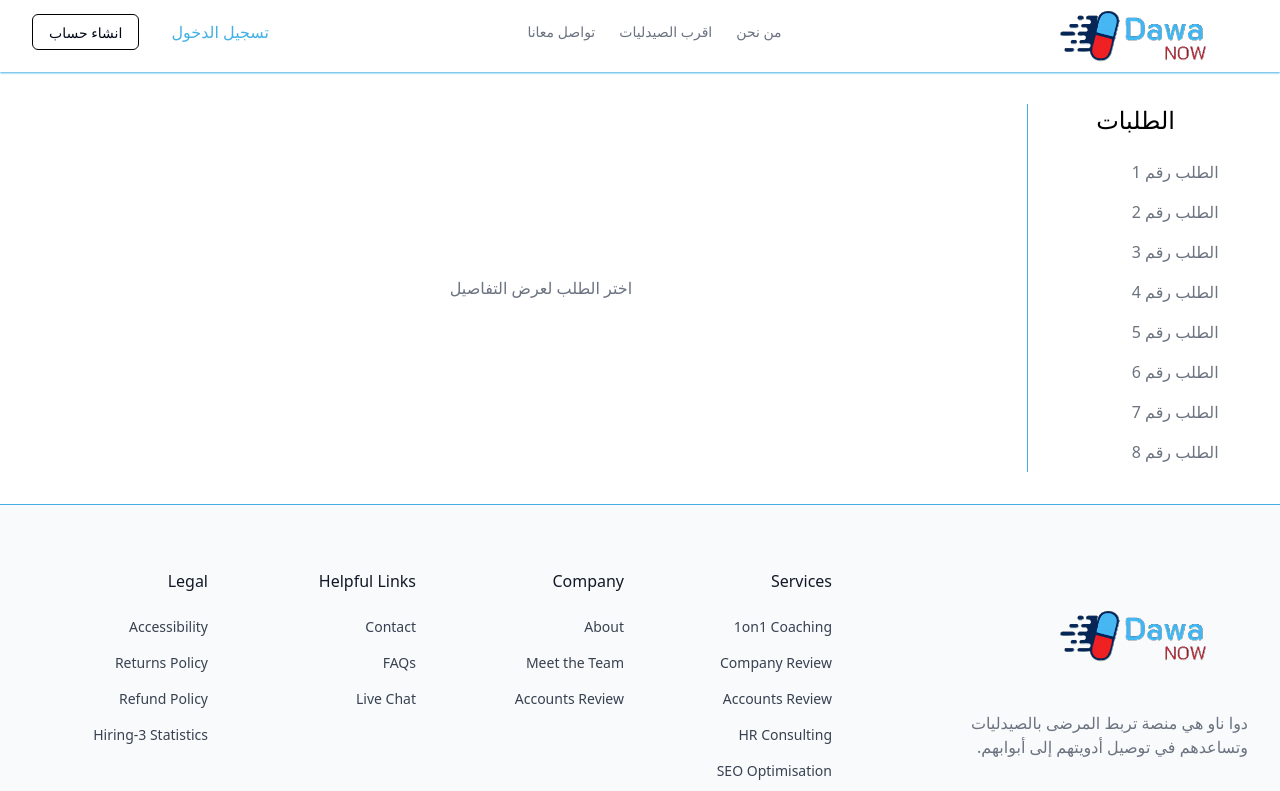
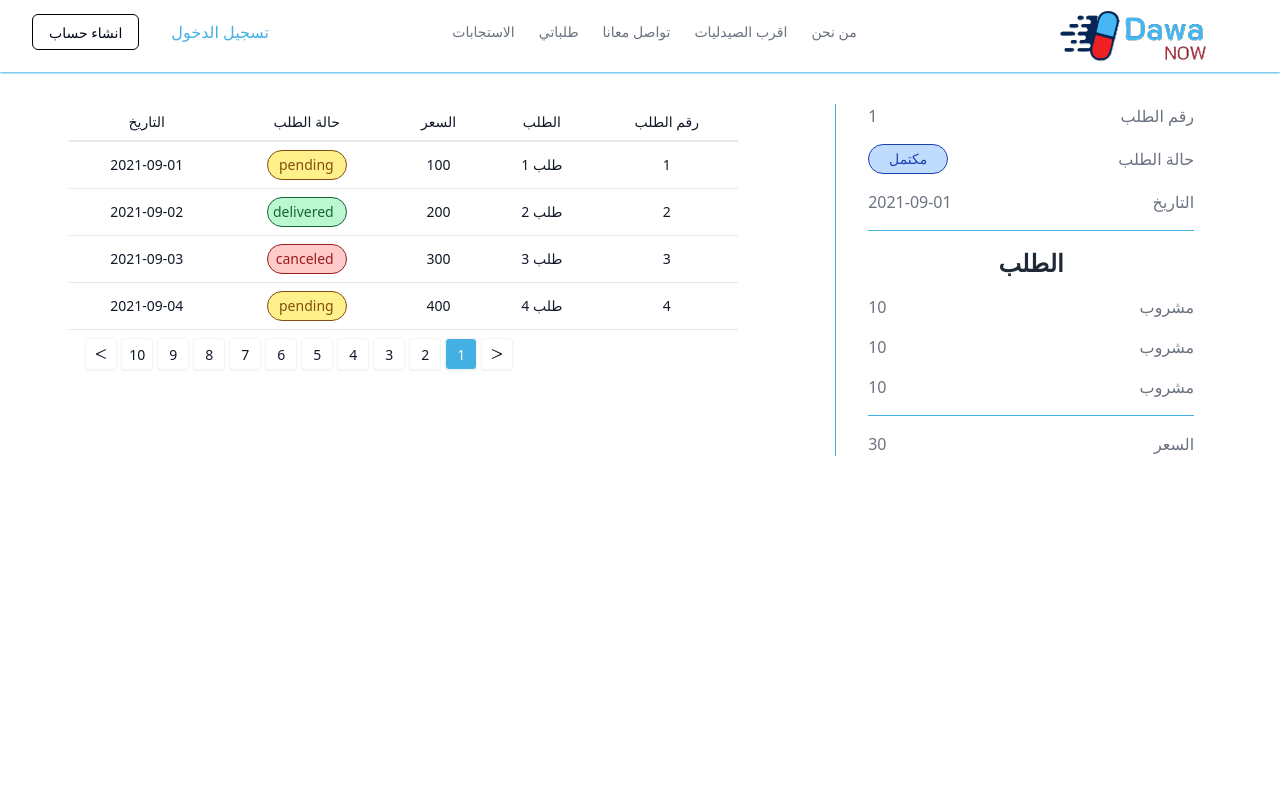
Before and after one commit to Mhmd0Mhmod/dawa-now-webapp, a React (Vite) app: page /orders in a window 1280 px wide. Shown: the top 791 px of the page. Built offline with nearby package versions, Linux system fonts and the light colour scheme.

Commit message:
upload orders page and create status info and table

```diff
--- a/package.json
+++ b/package.json
@@ -5,8 +5,8 @@
   "type": "module",
   "scripts": {
     "dev": "vite",
-    "build": "tsc -b && vite build",
-    "lint": "eslint .",
+    "build": "npm run lint && tsc -b && vite build",
+    "lint": "eslint . --ext .js,.jsx,.ts,.tsx",
     "preview": "vite preview"
   },
   "dependencies": {
--- a/src/Layout.tsx
+++ b/src/Layout.tsx
@@ -5,7 +5,7 @@ function Layout() {
   return (
     <div className="flex min-h-screen flex-col gap-8">
       <Header />
-      <main className="mx-auto w-full flex-1 md:w-11/12">
+      <main className="mx-auto w-full flex-1 md:w-11/12 min-h-lvh">
         <Outlet />
       </main>
       <Footer />
--- a/src/components/NavLinks.tsx
+++ b/src/components/NavLinks.tsx
@@ -4,6 +4,8 @@ const links = [
   { title: "من نحن", url: "about" },
   { title: "اقرب الصيدليات", url: "nearestP" },
   { title: "تواصل معانا", url: "contact" },
+  { title: "طلباتي", url: "orders" },
+  {title: "الاستجابات", url: "responses"},
 ];
 
 function NavLinks() {
--- /dev/null
+++ b/src/components/OrderReceipt.tsx
@@ -0,0 +1,61 @@
+import { Separator } from "@/components/ui/separator.tsx";
+import StatusInfo from "@/components/StatusInfo.tsx";
+
+function OrderReceipt({
+  orderReceipt,
+}: {
+  orderReceipt?: {
+    id: number;
+    order: {
+      id: number;
+      name: string;
+      price: number;
+    }[];
+    price: number;
+    status: string;
+    date: string;
+  };
+}) {
+  return orderReceipt ? (
+    <div className={"flex w-full flex-col items-center justify-center space-y-4 text-gray-500"}>
+      <div className={"flex w-10/12 items-center justify-between"}>
+        <h3>رقم الطلب</h3>
+        <p>{orderReceipt.id}</p>
+      </div>
+      <div className={"flex w-10/12 items-center justify-between"}>
+        <h3>حالة الطلب</h3>
+        <StatusInfo status={orderReceipt.status} />
+      </div>
+
+      <div className={"flex w-10/12 items-center justify-between"}>
+        <h3>التاريخ</h3>
+        <p>{orderReceipt.date}</p>
+      </div>
+
+      <Separator orientation={"horizontal"} className={"w-10/12 bg-blue-450"} />
+
+      <div className={"flex max-h-96 w-full flex-col items-center justify-center space-y-4 overflow-y-auto"}>
+        <h3 className={"text-2xl font-bold text-gray-800"}>الطلب</h3>
+        <div className={"flex w-full flex-col items-center justify-center space-y-4"}>
+          {orderReceipt.order.map((item) => (
+            <div key={item.id} className={"flex w-10/12 items-center justify-between"}>
+              <h3>{item.name}</h3>
+              <p>{item.price}</p>
+            </div>
+          ))}
+        </div>
+      </div>
+      <Separator orientation={"horizontal"} className={"w-10/12 bg-blue-450"} />
+      <div className={"flex w-10/12 items-center justify-between"}>
+        <h3>السعر</h3>
+        <p>{orderReceipt.price}</p>
+      </div>
+    </div>
+  ) : (
+    <div className={"flex items-center justify-center"}>
+      <h1 className={"text-3xl font-bold text-gray-800"}>اختر طلب لعرض الفاتورة</h1>
+    </div>
+  );
+}
+
+export default OrderReceipt;
--- a/src/components/OrdersList.tsx
+++ /dev/null
@@ -1,18 +0,0 @@
-import { Link } from "react-router-dom";
-
-function OrdersList() {
-  return (
-    <div className={"col-span-2 min-w-fit space-y-4 text-gray-500"}>
-      <h3 className={"text-center text-2xl text-black"}>الطلبات</h3>
-      <ul className="space-y-4">
-        {Array.from({ length: 8 }).map((_, index) => (
-          <Link to={(index + 1).toString()} key={index}>
-            <li className={`cursor-pointer rounded-lg p-2 duration-200 hover:scale-100 hover:transform hover:bg-gray-100 hover:text-blue-450`}>الطلب رقم {index + 1}</li>
-          </Link>
-        ))}
-      </ul>
-    </div>
-  );
-}
-
-export default OrdersList;
--- /dev/null
+++ b/src/components/OrdersTable.tsx
@@ -0,0 +1,32 @@
+import { Head, Row, Table, Tbody, TD, TH } from "@/components/Table.tsx";
+import StatusInfo from "@/components/StatusInfo.tsx";
+
+function OrdersTable({ orders }: { orders: { id: number; order: string; price: number; status: string; date: string }[] }) {
+  return (
+    <Table>
+      <Head>
+        <TH>رقم الطلب</TH>
+
+        <TH>الطلب</TH>
+        <TH>السعر</TH>
+        <TH>حالة الطلب</TH>
+        <TH>التاريخ</TH>
+      </Head>
+      <Tbody>
+        {orders.map((order) => (
+          <Row key={order.id}>
+            <TD>{order.id}</TD>
+            <TD>{order.order}</TD>
+            <TD>{order.price}</TD>
+            <TD>
+              <StatusInfo status={order.status}  className={"m-auto"} />
+            </TD>
+            <TD>{order.date}</TD>
+          </Row>
+        ))}
+      </Tbody>
+    </Table>
+  );
+}
+
+export default OrdersTable;
--- /dev/null
+++ b/src/components/Pagination.tsx
@@ -0,0 +1,51 @@
+import { Button } from "@/components/ui/button.tsx";
+import { LiaGreaterThanSolid, LiaLessThanSolid } from "react-icons/lia";
+
+function Pagination({ length, onChange, value }: { length: number; onChange: (index: number) => void; value: number }) {
+  const handleClick = (index: number) => {
+    if (value === index) return;
+    if (index <= 0 || index > length) return;
+    onChange(index);
+  };
+  return (
+    <div className="rounded-b-lg border-t border-gray-200 px-4 py-2">
+      <ol className="flex justify-end gap-1 text-xs font-medium">
+        <li>
+          <Button
+            size={"icon"}
+            variant={"outline"}
+            onClick={() => handleClick(value - 1)}
+            className={`inline-flex size-8 items-center justify-center rounded-sm border border-gray-100 bg-white text-gray-900`}
+          >
+            <LiaGreaterThanSolid />
+          </Button>
+        </li>
+        {Array.from({ length }).map((_, index) => (
+          <li key={index}>
+            <Button
+              size={"icon"}
+              onClick={() => handleClick(index + 1)}
+              variant={"outline"}
+              className={`${value === index + 1 ? "bg-blue-450 text-white hover:bg-blue-450 hover:text-white" : "bg-white text-gray-900"} block size-8 rounded-sm border border-gray-100 text-center leading-8`}
+            >
+              {index + 1}
+            </Button>
+          </li>
+        ))}
+
+        <li>
+          <Button
+            onClick={() => handleClick(value + 1)}
+            size={"icon"}
+            variant={"outline"}
+            className={`inline-flex size-8 items-center justify-center rounded-sm border border-gray-100 bg-white text-gray-900`}
+          >
+            <LiaLessThanSolid />
+          </Button>
+        </li>
+      </ol>
+    </div>
+  );
+}
+
+export default Pagination;
--- /dev/null
+++ b/src/components/StatusInfo.tsx
@@ -0,0 +1,25 @@
+
+function StatusInfo({ status  ,className }:{status:string , className?:string}) {
+  let statusStyle  = "";
+  switch (status) {
+    case "pending":
+      statusStyle = "bg-yellow-200 text-yellow-800 border border-yellow-800";
+      break;
+    case "delivered":
+      statusStyle = "bg-green-200 text-green-800 border border-green-800";
+      break;
+    case "canceled":
+      statusStyle = "bg-red-200 text-red-800 border border-red-800";
+      break;
+    default:
+      statusStyle = "bg-blue-200 text-blue-800 border border-blue-800";
+      break;
+  }
+
+ return (
+  <div className={`rounded-full text-sm px-3 py-1 w-20 text-center ${statusStyle} ${className}`}>
+    {status}
+  </div>
+ );}
+
+export default StatusInfo;
--- /dev/null
+++ b/src/components/Table.tsx
@@ -0,0 +1,36 @@
+function Table({ children }: { children: React.ReactNode }) {
+  return (
+    <div className="overflow-x-auto rounded-t-lg">
+      <table className="min-w-full divide-y-2 divide-gray-200  bg-white text-sm">{children}</table>
+    </div>
+  );
+}
+
+function Tbody({ children }: { children: React.ReactNode }) {
+  return <tbody className="divide-y divide-gray-200">{children}</tbody>;
+}
+
+function Row({ children }: { children: React.ReactNode }) {
+  return <tr className={"whitespace-nowrap px-4 py-2 font-medium text-gray-900 text-center hover:bg-gray-100 duration-500"}>{children}</tr>;
+}
+
+function Head({ children }: { children: React.ReactNode }) {
+  return (
+    <thead>
+      <Row>{children}</Row>
+    </thead>
+  );
+}
+
+
+function TH({ children }: { children: React.ReactNode }) {
+  return <th  className="whitespace-nowrap px-4 py-2 font-medium text-gray-900">
+    {children}
+  </th>;
+}
+
+function TD({ className, children }: {className?:string, children: React.ReactNode }) {
+  return <td className={`whitespace-nowrap px-4 py-2 font-medium text-gray-900 ${className}`}>{children}</td>;
+}
+
+export { Table, Head, Tbody, Row, TH, TD };
--- a/src/pages/Orders.tsx
+++ b/src/pages/Orders.tsx
@@ -1,20 +1,78 @@
-import OrdersList from "@/components/OrdersList.tsx";
+import Pagination from "@/components/Pagination.tsx";
+import { useState } from "react";
+import OrdersTable from "@/components/OrdersTable.tsx";
+import OrderReceipt from "@/components/OrderReceipt.tsx";
 import { Separator } from "@/components/ui/separator.tsx";
-import { Outlet, useParams } from "react-router-dom";
 
+const orders = [
+  {
+    id: 1,
+    order: "طلب 1",
+    price: 100,
+    status: "pending",
+    date: "2021-09-01",
+  },
+  {
+    id: 2,
+    order: "طلب 2",
+    price: 200,
+    status: "delivered",
+    date: "2021-09-02",
+  },
+  {
+    id: 3,
+    order: "طلب 3",
+    price: 300,
+    status: "canceled",
+    date: "2021-09-03",
+  },
+  {
+    id: 4,
+    order: "طلب 4",
+    price: 400,
+    status: "pending",
+    date: "2021-09-04",
+  },
+];
+
+const fakeOrderReceipt = {
+  id: 1,
+  order: [
+    {
+      id: 1,
+      name: "مشروب",
+      price: 10,
+    },
+    {
+      id: 2,
+      name: "مشروب",
+      price: 10,
+    },
+    {
+      id: 3,
+      name: "مشروب",
+      price: 10,
+    },
+  ],
+  price: 30,
+  status: "مكتمل",
+  date: "2021-09-01",
+
+};
 function Orders() {
-  const { id } = useParams();
+  // const { id } = useParams();
+  const [currentPage, setCurrentPage] = useState(1);
+
+  console.log(currentPage);
   return (
-    <div className={"grid grid-cols-12 gap-4"}>
-      <OrdersList />
-      <Separator orientation={"vertical"} className="bg-blue-450" />
-      <div className="col-span-8">
-        {!id && (
-          <div className={"flex h-full flex-col items-center justify-center"}>
-            <p className={"text-center text-gray-500"}>اختر الطلب لعرض التفاصيل</p>
-          </div>
-        )}
-        <Outlet />
+    <div className="container mx-auto grid grid-cols-12  justify-center items-start  space-x-4">
+      <div className={"col-span-4"}>
+        <OrderReceipt orderReceipt={fakeOrderReceipt}  />
+      </div>
+      <Separator orientation={"vertical"} className={"h-full bg-blue-450"}/>
+      <div className={"col-span-7"}>
+        <OrdersTable orders={orders} />
+        <Pagination length={10} value={currentPage} onChange={setCurrentPage} />
       </div>
     </div>
   );
```
Also changed, not shown: .eslintrc.json (added), vercel.json.
